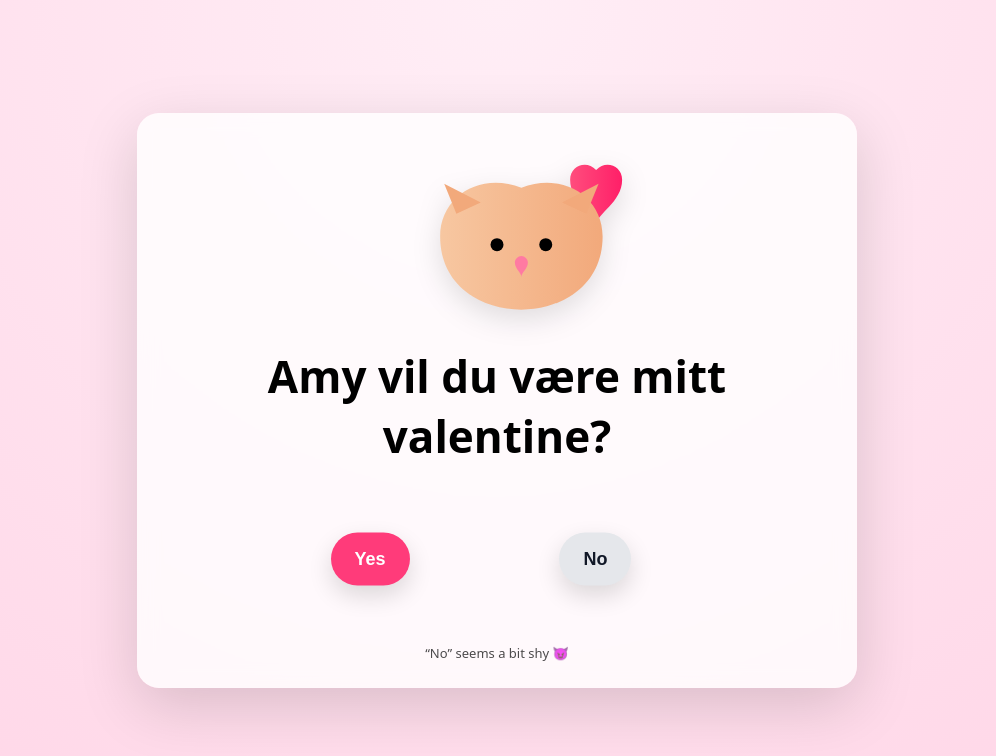
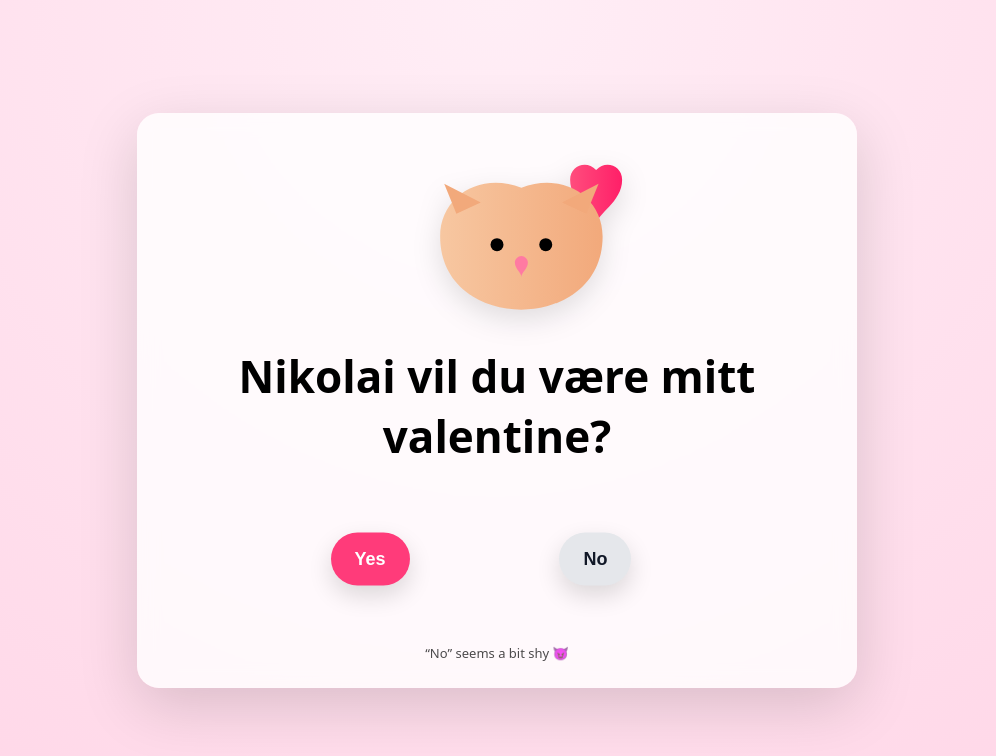
Before and after one commit to The-024/scam-pne-p-pc, a plain HTML site: page index.html in a window 1280 px wide. Shown: the whole page, without its empty margins (143-1139 px from the left). Drawn offline with nearby package versions, Linux system fonts and the light colour scheme.

Commit message:
Update index.html

```diff
--- a/index.html
+++ b/index.html
@@ -171,7 +171,7 @@
             fill="#ff7aa2"/>
     </svg>
 
-    <h1>Amy vil du være mitt valentine?</h1>
+    <h1>Nikolai vil du være mitt valentine?</h1>
 
     <section class="button-zone" id="zone">
       <button id="yesBtn">Yes</button>
```
